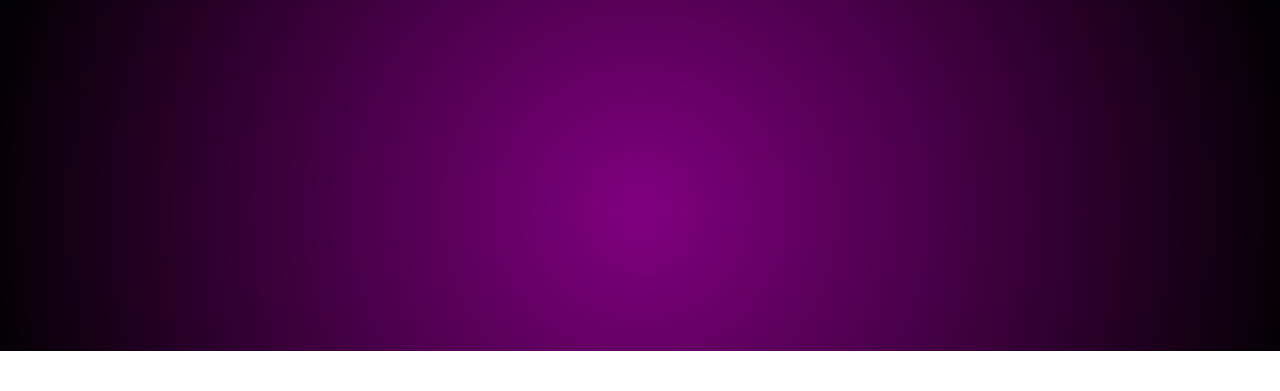
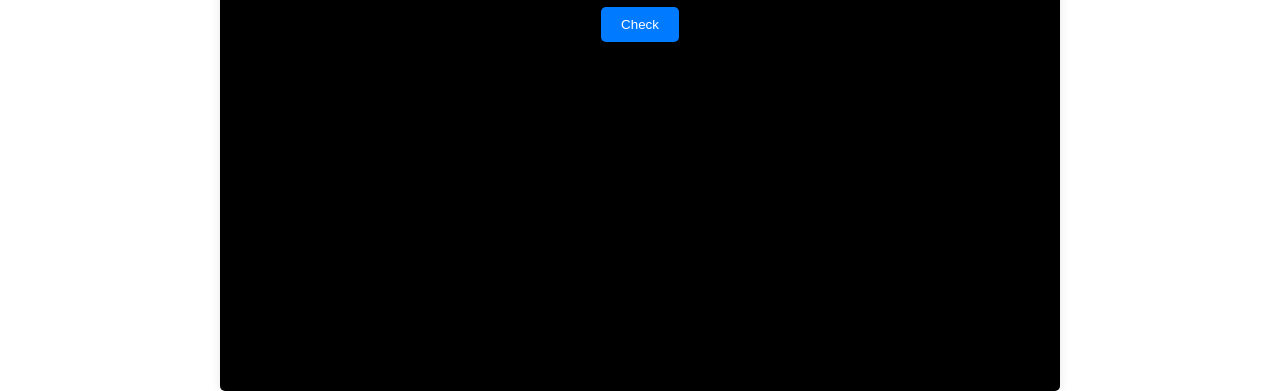
Before and after one commit to tickerdiamonds/checker, a plain HTML site: page index.html in a window 1280 px wide. Shown: the part 449-840 px from the top of the page. Before the commit the page ends 800 px from the top, so only its background shows below. Drawn offline with Linux system fonts and the light colour scheme.

Commit message:
Update style.css

```diff
--- a/style.css
+++ b/style.css
@@ -1,7 +1,6 @@
 body {
     font-family: Arial, sans-serif;
-    color: white;
-    background-image: radial-gradient(circle, purple, black);
+    color: black;
     margin: 0;
     padding: 0;
 }
@@ -11,7 +10,7 @@ body {
     flex-direction: column;
     align-items: center;
     justify-content: center;
-    height: 50vh;
+    height: 100vh;
     max-width: 800px;
     margin: 0 auto;
     padding: 20px;
```
